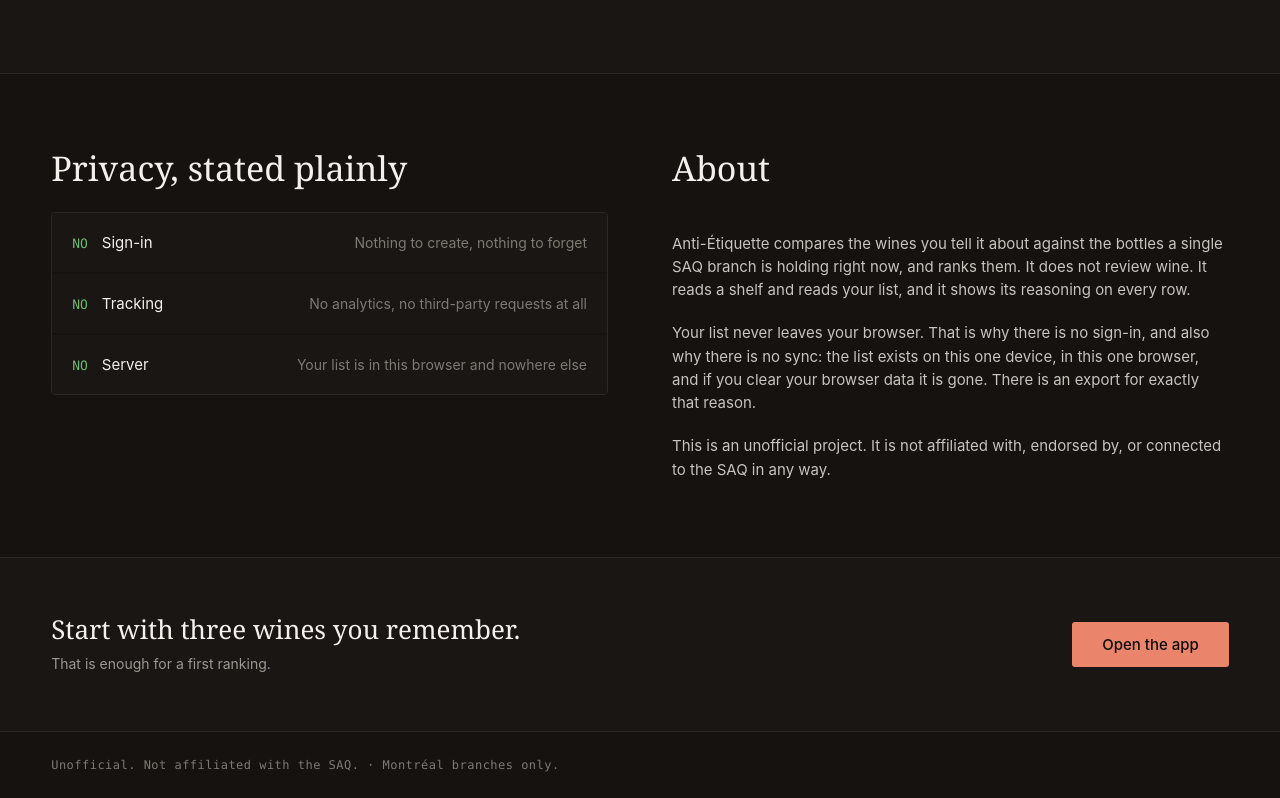
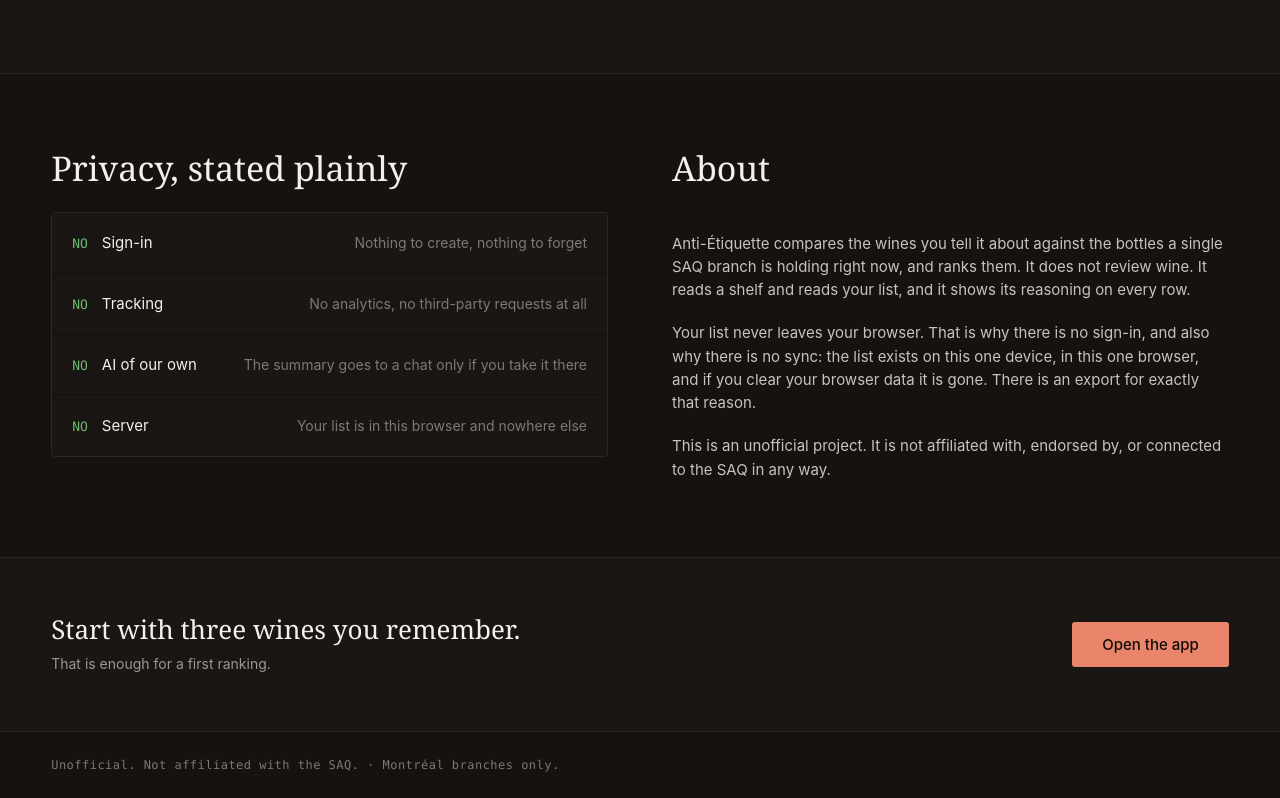
Before and after one commit to raphaelaleixo/anti-etiquette, a website built with Vite: page index.html in a window 1280 px wide. Shown: the part 1048-1846 px from the top of the page. Built offline with nearby package versions, Linux system fonts and the light colour scheme.

Commit message:
Say what the AI decision and the running cost actually are
Three sections that turn out to be one argument seen from three angles, so
they now sit together: no model of our own, no cost that scales, no server.

The AI section was a four-line subsection describing a button. It is really an
architectural decision and deserves to read like one — embedding a model would
have meant an API key, a backend to hold it, a bill per question, a vendor to
be locked into, and someone's list of wines travelling to a company they did
not choose. The alternative is noticing that almost everyone already has a
chat open, already knows how to use it, and already decided which one they
trust. So the app writes the text and hands it over.

The cost section is new. The useful claim is not that it is cheap — it is that
the cost cannot grow with success, because there is no shape here that bills
per user or per question. The catalogue call is made by the visitor's own
browser, so it never arrives as a bill at all. Sizes are measured from a real
build, not estimated: 6.1 KB gzipped for the landing page, 38.0 KB for the app.

The landing page gains a fourth "NO" row — "AI of our own" — placed third,
where it is the one entry on that list nobody expects. A deviation from the
frame, which draws three, but it is true, load-bearing, and reads exactly like
its neighbours. Both languages.

Also fixes an invitation that was addressed to the SAQ and then handed them
their own email address, which is not a thing anyone needs. It now points at
this repository's issues — which also avoids putting a personal address on a
public page, having just spent a rewrite taking one out of the history.

```diff
--- a/index.html
+++ b/index.html
@@ -234,6 +234,16 @@
             </li>
             <li>
               <span class="not-mark" aria-hidden="true">NO</span>
+              <span class="not-name">
+                <span data-lang="en">AI of our own</span><span data-lang="fr">IA maison</span>
+              </span>
+              <span class="not-why">
+                <span data-lang="en">The summary goes to a chat only if you take it there</span>
+                <span data-lang="fr">Le résumé n'arrive dans une conversation que si vous l'y apportez</span>
+              </span>
+            </li>
+            <li>
+              <span class="not-mark" aria-hidden="true">NO</span>
               <span class="not-name"><span data-lang="en">Server</span><span data-lang="fr">Serveur</span></span>
               <span class="not-why">
                 <span data-lang="en">Your list is in this browser and nowhere else</span>
```
Also changed, not shown: README.md.
